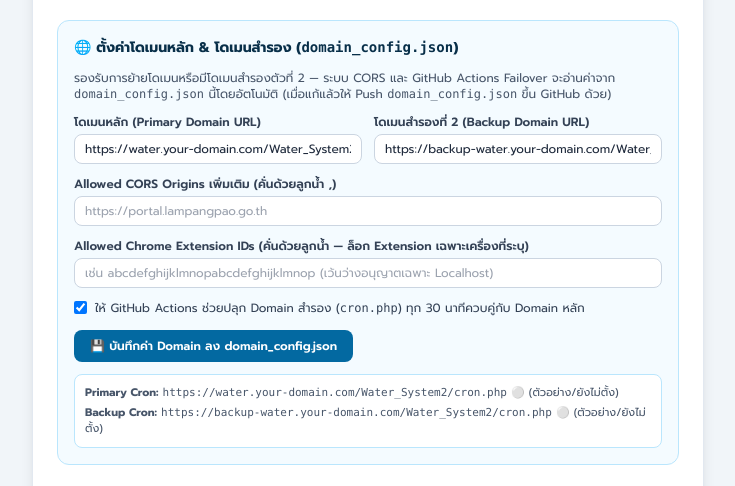
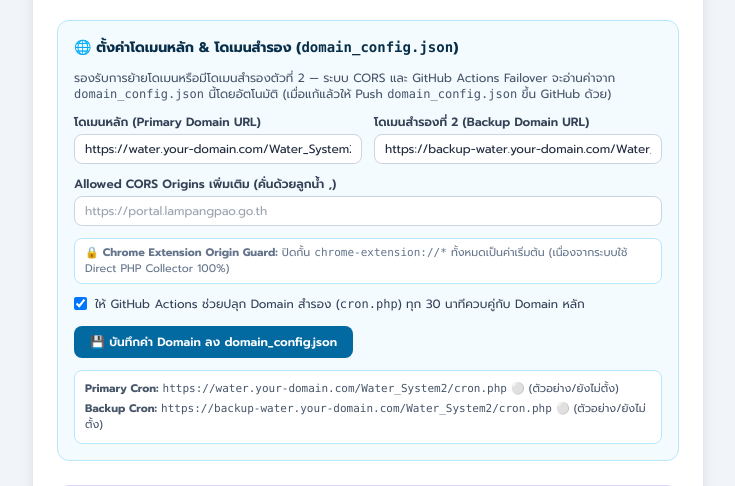
Before and after one commit to PakaponTim/LP-PAO_Smart_Data, a PHP site: page /server_setup.php in a window 1280 px wide. Shown: the part 1257-1743 px from the top of the page, without its empty margins (272-1007 px from the left). Run offline with PHP 8.4, Linux system fonts and the light colour scheme; data that the repository does not hold is empty; some libraries are stand-ins or nearby versions.

Commit message:
chore(security): block chrome-extension origins by default since Direct PHP Collector is used

```diff
--- a/backend_ui/server_setup.php
+++ b/backend_ui/server_setup.php
@@ -175,7 +175,6 @@ if ($_SERVER['REQUEST_METHOD'] === 'POST') {
                 'primary_domain'            => trim((string)($_POST['primary_domain'] ?? '')),
                 'backup_domain'             => trim((string)($_POST['backup_domain'] ?? '')),
                 'extra_allowed_origins'     => trim((string)($_POST['extra_allowed_origins'] ?? '')),
-                'allowed_extension_ids'     => trim((string)($_POST['allowed_extension_ids'] ?? '')),
                 'failover_auto_ping_backup' => !empty($_POST['failover_auto_ping_backup']),
             ]);
             $statusType = 'success';
@@ -436,9 +435,8 @@ try {
             <label class="block font-semibold text-slate-700 mb-1">Allowed CORS Origins เพิ่มเติม (คั่นด้วยลูกน้ำ ,)</label>
             <input type="text" name="extra_allowed_origins" value="<?= htmlspecialchars(implode(', ', $domainCfg['extra_allowed_origins'] ?? [])) ?>" placeholder="https://portal.lampangpao.go.th" class="w-full border border-slate-300 rounded-lg px-2.5 py-1.5 text-xs bg-white">
           </div>
-          <div>
-            <label class="block font-semibold text-slate-700 mb-1">Allowed Chrome Extension IDs (คั่นด้วยลูกน้ำ — ล็อก Extension เฉพาะเครื่องที่ระบุ)</label>
-            <input type="text" name="allowed_extension_ids" value="<?= htmlspecialchars(implode(', ', $domainCfg['allowed_extension_ids'] ?? [])) ?>" placeholder="เช่น abcdefghijklmnopabcdefghijklmnop (เว้นว่างอนุญาตเฉพาะ Localhost)" class="w-full border border-slate-300 rounded-lg px-2.5 py-1.5 text-xs bg-white">
+          <div class="text-[11px] text-slate-500 bg-white border border-sky-200 rounded-lg px-2.5 py-1.5">
+            🔒 <b>Chrome Extension Origin Guard:</b> ปิดกั้น <code>chrome-extension://*</code> ทั้งหมดเป็นค่าเริ่มต้น (เนื่องจากระบบใช้ Direct PHP Collector 100%)
           </div>
           <label class="inline-flex items-center gap-2 text-slate-700 cursor-pointer">
             <input type="checkbox" name="failover_auto_ping_backup" value="1" <?= !empty($domainCfg['failover_auto_ping_backup']) ? 'checked' : '' ?> class="rounded">
--- a/php_server/build_server_package.php
+++ b/php_server/build_server_package.php
@@ -61,7 +61,7 @@ foreach ($rootFiles as $f) {
 
 // Create clean starter .env.example inside deploy package (without local passwords)
 file_put_contents($targetDir . DIRECTORY_SEPARATOR . '.env.example',
-    "DB_HOST=localhost\nDB_PORT=3306\nDB_USER=your_mysql_user\nDB_PASS=your_mysql_password\nDB_NAME=water_system2\nWATER_PHP_AUTH_ENFORCE=1\nCRON_SECRET=replace_with_random_hex_secret\nDB_BACKUP_ENCRYPTION_KEY=replace_with_backup_aes_passphrase\nGITHUB_SYNC_REPO=PakaponTim/Water_System2\nGITHUB_SYNC_BRANCH=main\nPRIMARY_DOMAIN=\nBACKUP_DOMAIN=\nALLOWED_EXTENSION_IDS=\n"
+    "DB_HOST=localhost\nDB_PORT=3306\nDB_USER=your_mysql_user\nDB_PASS=your_mysql_password\nDB_NAME=water_system2\nWATER_PHP_AUTH_ENFORCE=1\nCRON_SECRET=replace_with_random_hex_secret\nDB_BACKUP_ENCRYPTION_KEY=replace_with_backup_aes_passphrase\nGITHUB_SYNC_REPO=PakaponTim/Water_System2\nGITHUB_SYNC_BRANCH=main\nPRIMARY_DOMAIN=\nBACKUP_DOMAIN=\n"
 );
 
 // Build ZIP if ZipArchive is available
--- a/php_server/security.php
+++ b/php_server/security.php
@@ -300,8 +300,8 @@ function security_is_allowed_origin(string $origin): bool {
         if (!empty($extIds) && is_array($extIds)) {
             return in_array($m[1], $extIds, true);
         }
-        // When no explicit extension allowlist is pinned, allow extension origins only on local loopback setups
-        return is_local_loopback_request();
+        // Chrome Extension is disabled by default (system uses Direct PHP Collector 100%)
+        return false;
     }
     return false;
 }
--- a/server_setup.php
+++ b/server_setup.php
@@ -175,7 +175,6 @@ if ($_SERVER['REQUEST_METHOD'] === 'POST') {
                 'primary_domain'            => trim((string)($_POST['primary_domain'] ?? '')),
                 'backup_domain'             => trim((string)($_POST['backup_domain'] ?? '')),
                 'extra_allowed_origins'     => trim((string)($_POST['extra_allowed_origins'] ?? '')),
-                'allowed_extension_ids'     => trim((string)($_POST['allowed_extension_ids'] ?? '')),
                 'failover_auto_ping_backup' => !empty($_POST['failover_auto_ping_backup']),
             ]);
             $statusType = 'success';
@@ -436,9 +435,8 @@ try {
             <label class="block font-semibold text-slate-700 mb-1">Allowed CORS Origins เพิ่มเติม (คั่นด้วยลูกน้ำ ,)</label>
             <input type="text" name="extra_allowed_origins" value="<?= htmlspecialchars(implode(', ', $domainCfg['extra_allowed_origins'] ?? [])) ?>" placeholder="https://portal.lampangpao.go.th" class="w-full border border-slate-300 rounded-lg px-2.5 py-1.5 text-xs bg-white">
           </div>
-          <div>
-            <label class="block font-semibold text-slate-700 mb-1">Allowed Chrome Extension IDs (คั่นด้วยลูกน้ำ — ล็อก Extension เฉพาะเครื่องที่ระบุ)</label>
-            <input type="text" name="allowed_extension_ids" value="<?= htmlspecialchars(implode(', ', $domainCfg['allowed_extension_ids'] ?? [])) ?>" placeholder="เช่น abcdefghijklmnopabcdefghijklmnop (เว้นว่างอนุญาตเฉพาะ Localhost)" class="w-full border border-slate-300 rounded-lg px-2.5 py-1.5 text-xs bg-white">
+          <div class="text-[11px] text-slate-500 bg-white border border-sky-200 rounded-lg px-2.5 py-1.5">
+            🔒 <b>Chrome Extension Origin Guard:</b> ปิดกั้น <code>chrome-extension://*</code> ทั้งหมดเป็นค่าเริ่มต้น (เนื่องจากระบบใช้ Direct PHP Collector 100%)
           </div>
           <label class="inline-flex items-center gap-2 text-slate-700 cursor-pointer">
             <input type="checkbox" name="failover_auto_ping_backup" value="1" <?= !empty($domainCfg['failover_auto_ping_backup']) ? 'checked' : '' ?> class="rounded">
```
Also changed, not shown: php_server/router.php (+7 -0 lines), tests/verify_security_hardening_e2e.php (+9 -3 lines).
